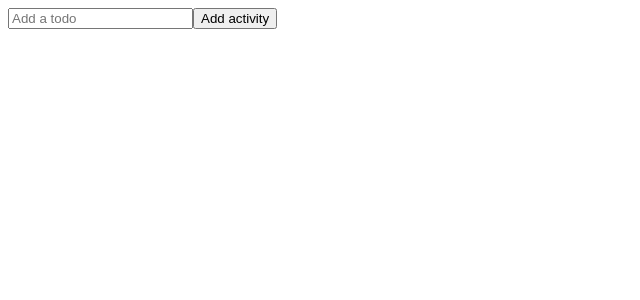
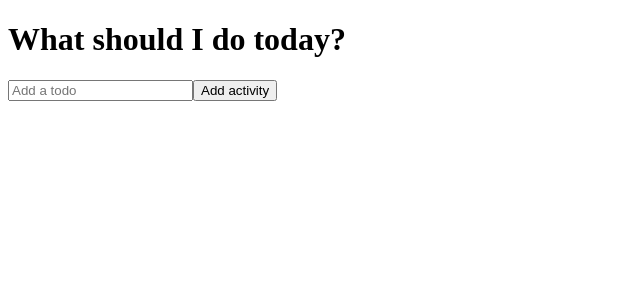
Before and after one commit to Karkolo16/react-app, a React (Create React App) app in the folder to-do/: page / in a window 1280 px wide. Shown: the top 300 px of the page, without its empty margins (0-640 px from the left). Built offline with nearby package versions, Linux system fonts and the light colour scheme.

Commit message:
add todo list to appjs

```diff
--- a/to-do/src/App.js
+++ b/to-do/src/App.js
@@ -1,11 +1,12 @@
 import React from 'react';
 import './App.css';
 import TodoForm from './components/TodoForm';
+import TodoList from './components/TodoList';
 
 function App() {
   return (
     <div className="todo-app">
-      <TodoForm/>
+      <TodoList/>
     </div>
   );
 }
--- a/to-do/src/components/TodoList.js
+++ b/to-do/src/components/TodoList.js
@@ -1,8 +1,15 @@
 import React, {useState} from 'react'
+import TodoForm from './TodoForm'
 
 function TodoList() {
-  return (
-    <div></div>
+    const [todos, setTodos] = useState ([])
+
+
+return (
+    <div>
+        <h1> What should I do today?</h1>
+        <TodoForm/>
+    </div>
   )
 }
 
```
